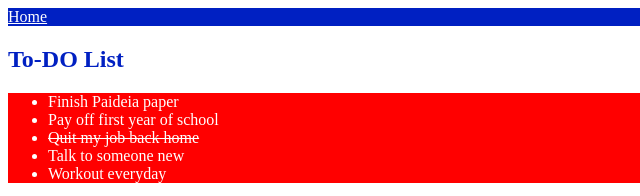
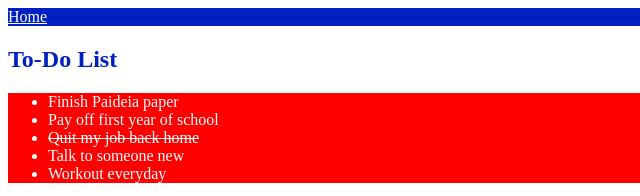
Before and after one commit to husoke01/husoke01.github.io, a plain HTML site: page todo2.html in a window 1280 px wide. Shown: the top 196 px of the page, 0-640 px from the left. Drawn offline with Linux system fonts and the light colour scheme.

Commit message:
Update todo2.html

```diff
--- a/todo2.html
+++ b/todo2.html
@@ -7,7 +7,7 @@
   <a href="index.html">Home</a>
 </nav>
 <section>
-  <h2 id="blue">To-DO List</h2>
+  <h2 id="blue">To-Do List</h2>
   <ul class="hi">
     <li class="white">Finish Paideia paper</li>
     <li class="white">Pay off first year of school</li>
```
